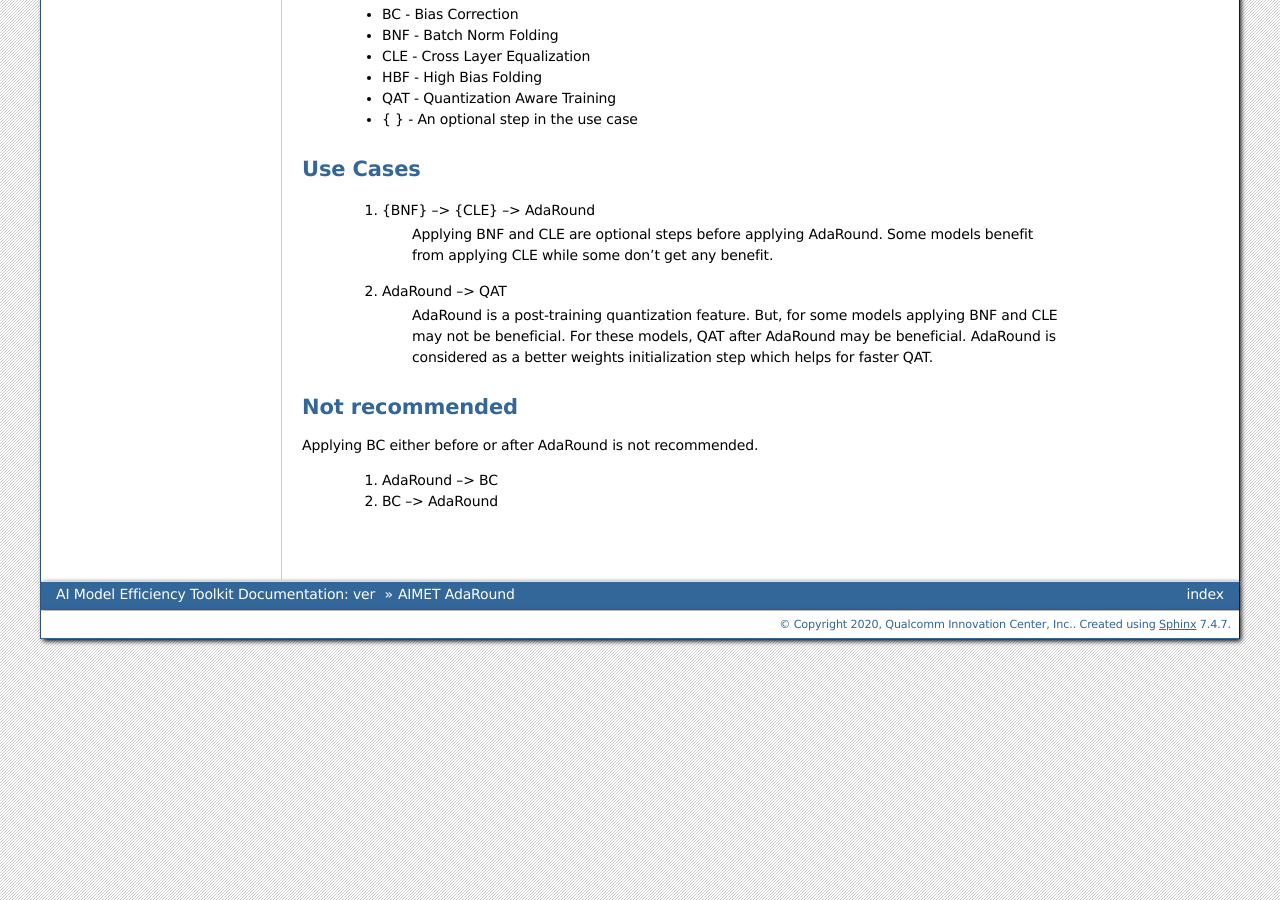
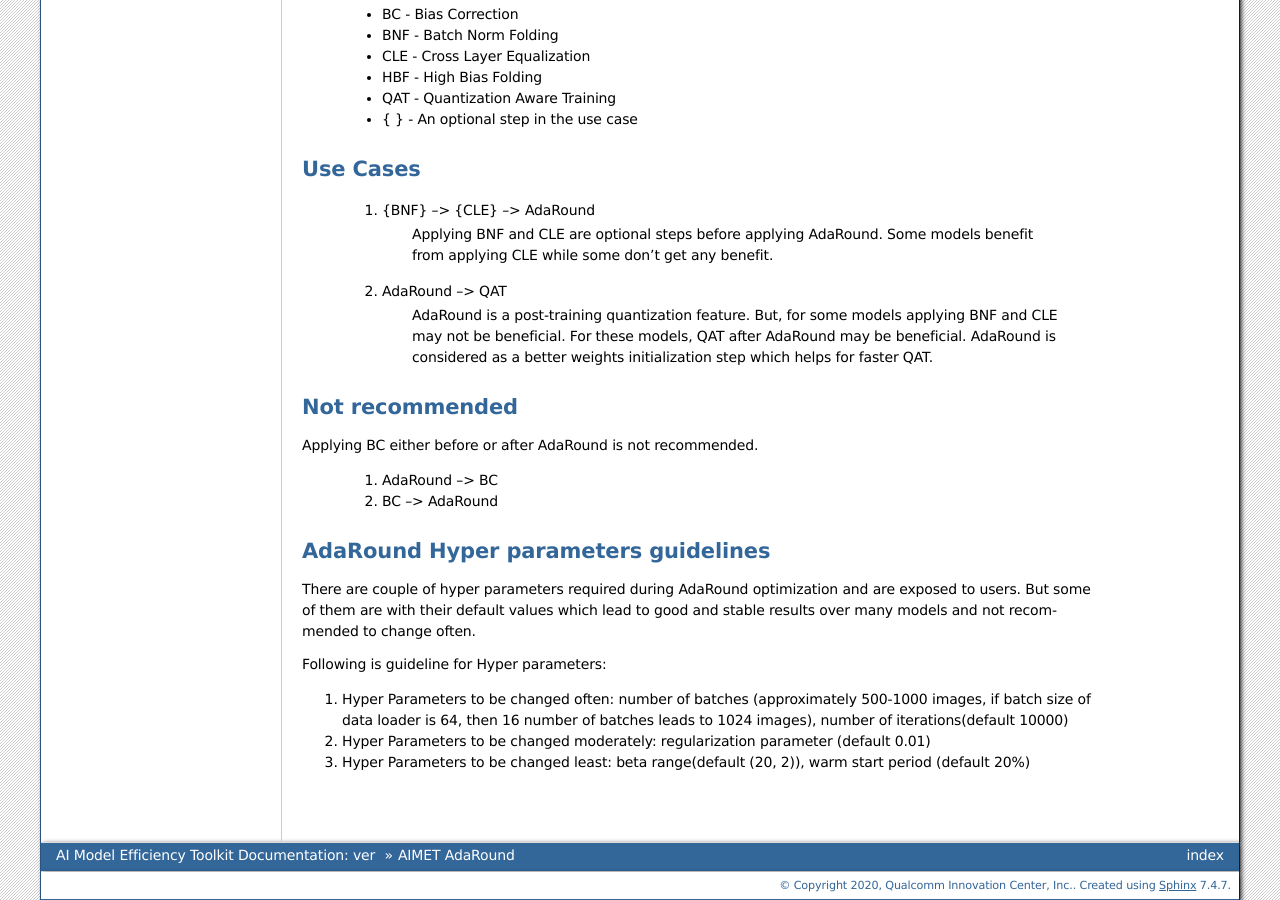
Before and after one commit to quic/aimet, a Sphinx documentation site: the page built from Docs/user_guide/adaround.rst, in a window 1280 px wide and 900 px high, scrolled down 920 px. Built offline with Sphinx 7.4.7, drawn with Linux system fonts in a browser that asks for light colours; some of the changed text lies outside the part shown.

Commit message:
Add guidelines and specific ranges for hyperparameters in adround user guide (#636)
* Add guidelines for hyper parameters in Adaround user guide

Signed-off-by: Hitarth Mehta <quic_hitameht@quicinc.com>

* Address review comments

Signed-off-by: Hitarth Mehta <quic_hitameht@quicinc.com>

```diff
--- a/Docs/user_guide/adaround.rst
+++ b/Docs/user_guide/adaround.rst
@@ -56,4 +56,20 @@ Applying BC either before or after AdaRound is not recommended.
 
  #. BC --> AdaRound
 
+=====================================
+ AdaRound Hyper parameters guidelines
+=====================================
+
+There are couple of hyper parameters required during AdaRound optimization and are exposed to users. But some of them
+are with their default values which lead to good and stable results over many models and not recommended to change often.
+
+Following is guideline for Hyper parameters:
+
+#. Hyper Parameters to be changed often: number of batches (approximately 500-1000 images, if batch size of data loader
+   is 64, then 16 number of batches leads to 1024 images), number of iterations(default 10000)
+
+#. Hyper Parameters to be changed moderately: regularization parameter (default 0.01)
+
+#. Hyper Parameters to be changed least: beta range(default (20, 2)), warm start period (default 20%)
+
 |
```
Also changed, not shown: Docs/api_docs/torch_adaround.rst (+4 -19 lines), 1 other file.
